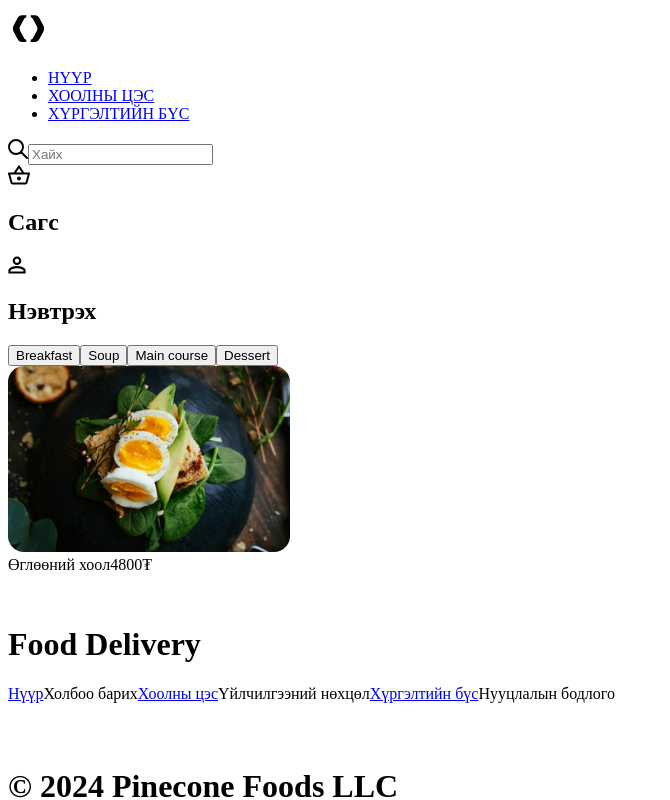
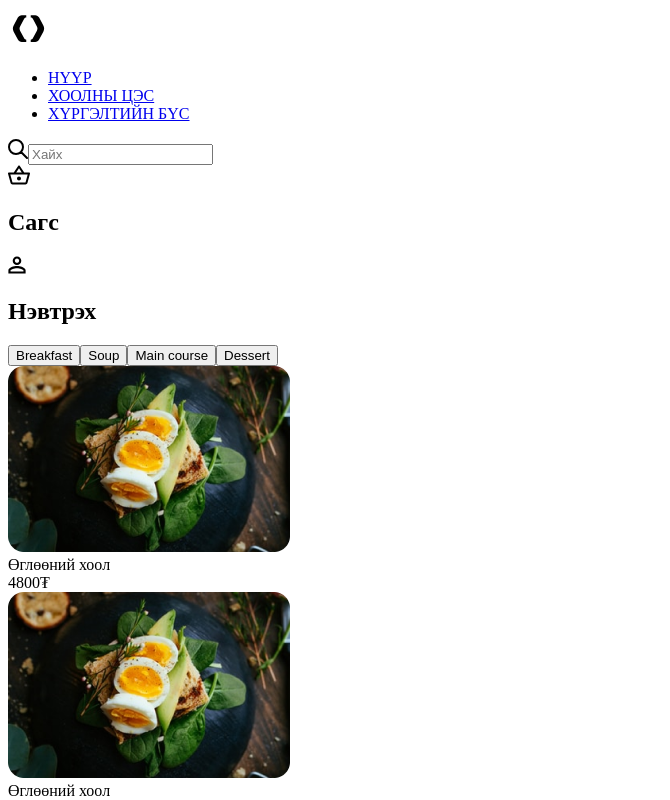
Before and after one commit to 23L-PM7/food-delivery-team1, a Next.js app in the folder frontend/: page /menu in a window 1280 px wide. Shown: the top 800 px of the page, without its empty margins (0-670 px from the left). Built offline with nearby package versions, Linux system fonts and the light colour scheme.

Commit message:
mnde menuproccessing

```diff
--- a/frontend/src/app/mnde/food_name.tsx
+++ b/frontend/src/app/mnde/food_name.tsx
@@ -1,7 +1,7 @@
 export default function Food_name() {
     return (
-        <>
+        <div className="font-semibold text-lg text-[#000000]">
         Өглөөний хоол
-        </>
+        </div>
     )
 }
--- a/frontend/src/app/mnde/food_price.tsx
+++ b/frontend/src/app/mnde/food_price.tsx
@@ -1,7 +1,7 @@
 export default function Food_price() {
     return (
-        <>
+        <div className="font-semibold text-lg text-[#18BA51] mt-[2px]">
         4800₮
-        </>
+        </div>
     )
 }
--- a/frontend/src/app/mnde/food_tittle.tsx
+++ b/frontend/src/app/mnde/food_tittle.tsx
@@ -3,7 +3,7 @@ import Food_price from "./food_price";
 
 export default function Food_tittle() {
     return (
-        <div className="flex flex-col">
+        <div className="flex flex-col mt-[14px]">
             <Food_name />
             <Food_price />
         </div>
--- a/frontend/src/app/mnde/menu.tsx
+++ b/frontend/src/app/mnde/menu.tsx
@@ -2,9 +2,23 @@ import Card from "./card";
 
 export default function Menu() {
     return (
-        <div className="grid grid-rows-3 grid-flow-col gap-4 w-[1300px] mxx-auto">
-            <Card />
+        <div className="container px-[120px] mt-[54px]">
+            <div className="grid grid-rows-3 grid-cols-4 gap-x-[24px] gap-y-[60px]">
+                <Card />
+                <Card />
+                <Card />
+                <Card />
+                <Card />
+                <Card />
+                <Card />
+                <Card />
+                <Card />
+                <Card />
+                <Card />
+                <Card />
+            </div>
         </div>
+
 
     )
 }
--- a/frontend/src/components/Header.tsx
+++ b/frontend/src/components/Header.tsx
@@ -35,7 +35,7 @@ export default function Header() {
           </li>
           <li>
             <a
-              href="http://localhost:3000/about"
+              href="http://localhost:3000/menu"
               className="block py-2 px-3  hover:text-green-600"
             >
               ХООЛНЫ ЦЭС
--- a/frontend/src/components/category.tsx
+++ b/frontend/src/components/category.tsx
@@ -1,6 +1,6 @@
 export function Category() {
   return (
-    <div className="container mx-auto">
+    <div className="container px-[120px] py-[32px]">
     <div className="flex gap-[26px]">
         <button className="btn w-[280px] h-[43px] outline-slate-200 text-black hover:bg-green-500 hover:text-white bg-transparent">
         Breakfast
```
